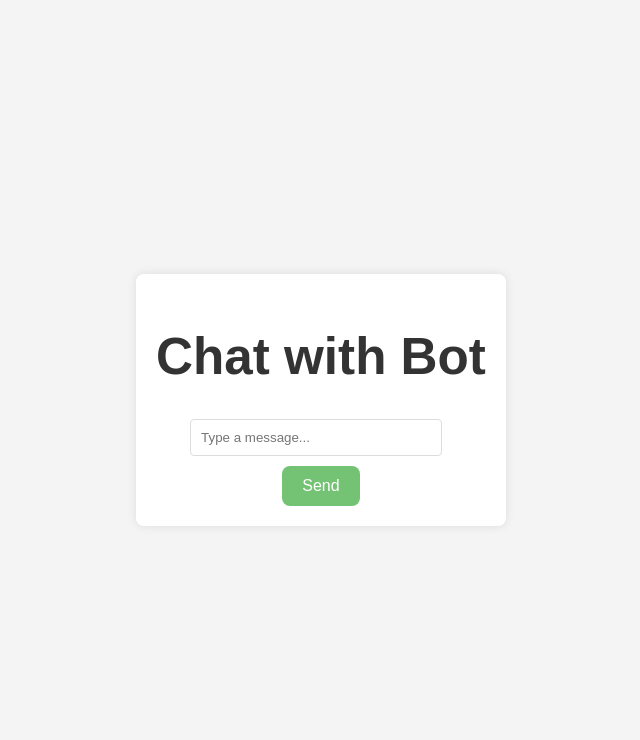
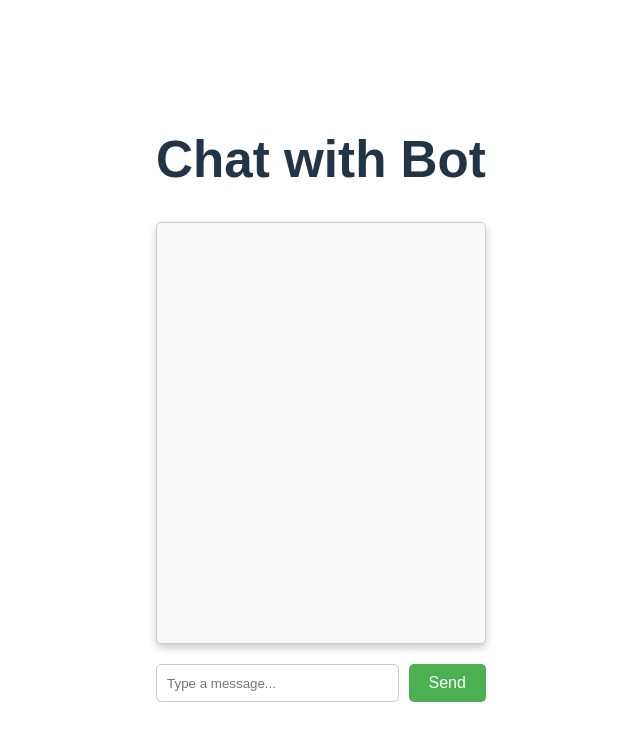
Before and after one commit to prakhar-radhakrishnan/bot_UI, a React (Vite) app in the folder client/: page / in a window 1280 px wide. Shown: the top 740 px of the page, without its empty margins (319-959 px from the left). Built offline with nearby package versions, Linux system fonts and the light colour scheme.

Commit message:
Update styles.css

```diff
--- a/client/src/styles.css
+++ b/client/src/styles.css
@@ -1,60 +1,191 @@
-/* styles.css */
-body {
+/* Container for the entire chat application */
+.container {
+  max-width: 600px;
+  margin: 0 auto;
+  padding: 20px;
   font-family: Arial, sans-serif;
-  background-color: #f4f4f4;
-  margin: 0;
-  padding: 0;
 }
 
-.container {
-  max-width: 600px;
-  margin: 50px auto;
-  padding: 20px;
-  background: white;
-  box-shadow: 0 0 10px rgba(0, 0, 0, 0.1);
-  border-radius: 8px;
+/* Style for the chat box */
+.chat-box {
+ border: 1px solid #ccc;
+  border-radius: 5px;
+  padding: 10px;
+  height: 400px;
+  overflow-y: auto;
+  margin-bottom: 20px;
+  background-color: #f9f9f9;
+  display: flex;
+  flex-direction: column;
+  box-shadow: 0 4px 8px rgba(0, 0, 0, 0.2); /* 3D shadow effect */
+
 }
 
-h1 {
-  text-align: center;
-  color: #333;
+/* Style for each message */
+.message {
+  display: flex;
+  flex-direction: column;
+  max-width: 80%;
+  padding: 10px;
+  border-radius: 10px;
+  position: relative;
+  word-break: break-word;
+  box-shadow: 0 4px 8px rgba(0, 0, 0, 0.2); /* 3D shadow effect */
+  transition: box-shadow 0.3s ease-in-out; /* Smooth transition for shadow effect */
 }
 
-input[type="text"] {
-  width: calc(100% - 100px);
-  padding: 10px;
-  border: 1px solid #ddd;
-  border-radius: 4px;
-  margin-right: 10px;
+/* Style for user messages */
+.user {
+  align-self: flex-end;
+  background-color: #d0f0c0;
+  text-align: right;
 }
 
-button {
-  margin-top: 10px;
+/* Style for bot messages */
+.bot {
+  align-self: flex-start;
+  background-color: #f0f0f0;
+  text-align: left;
+}
+
+/* Style for timestamps */
+.timestamp {
+  font-size: 0.75em;
+  color: #888;
+  margin-top: 0.1px;
+}
+
+/* Hover effect to enhance the 3D look */
+.message:hover {
+  box-shadow: 0 8px 16px rgba(0, 0, 0, 0.3);
+}
+
+/* Style for the input form */
+.input-form {
+  display: flex;
+  gap: 10px;
+}
+
+/* Style for the input box */
+.input-box {
+  flex: 1;
+  padding: 10px;
+  border: 1px solid #ccc;
+  border-radius: 5px;
+}
+
+/* Style for the send button */
+.send-button {
   padding: 10px 20px;
   border: none;
-  background-color: #74c274 !important; /* Light green color */
+  border-radius: 5px;
+  background-color: #4caf50;
   color: white;
-  border-radius: 4px;
   cursor: pointer;
+}
+
+.send-button:hover {
+  background-color: #45a049;
+}
+
+/* Custom scrollbar styling for WebKit browsers (Chrome, Safari) */
+.chat-box::-webkit-scrollbar {
+  width: 5px; /* Thin scrollbar */
+}
+
+.chat-box::-webkit-scrollbar-track {
+  background: #f1f1f1; /* Background of the scroll track */
+}
+
+.chat-box::-webkit-scrollbar-thumb {
+  background: #ce8911 !important ;/* Color of the scrollbar */
+  border-radius: 100px
 }
 
 
 
-p {
-  padding: 10px;
-  background-color: #e9ecef;
-  border-radius: 4px;
+
+
+
+
+
+
+
+
+
+
+
+
+
+
+
+
+/*
+.container {
+  width: 100%;
+  max-width: 600px;
+  margin: 0 auto;
+  padding: 20px;
+  font-family: Arial, sans-serif;
 }
 
-/* styles.css */
-@media (max-width: 600px) {
-  input[type="text"] {
-    width: calc(100% - 20px);
-    margin-right: 0;
-  }
+.chat-box {
+  border: 1px solid #ccc;
+  border-radius: 5px;
+  padding: 10px;
+  height: 400px;
+  overflow-y: auto;
+  margin-bottom: 20px;
+  background-color: #f9f9f9;
+  display: flex;
+  flex-direction: column;
+}
 
-  button {
-    width: 100%;
-    margin-top: 10px;
-  }
+.user-message, .bot-message {
+  padding: 10px;
+  border-radius: 10px;
+  margin: 10px 0;
+  max-width: 60%;
+  word-wrap: break-word;
+  position: relative;
 }
+
+.user-message {
+  background-color: #d1e7dd;
+  text-align: right;
+  align-self: flex-end;
+}
+
+.bot-message {
+  background-color: #f8d7da;
+  text-align: left;
+  align-self: flex-start;
+}
+
+.timestamp {
+  display: block;
+  font-size: 0.8em;
+  color: #888;
+  margin-top: 5px;
+}
+
+.input-form {
+  display: flex;
+  align-items: center;
+}
+
+.input-box {
+  flex-grow: 1;
+  padding: 10px;
+  border: 1px solid #ccc;
+  border-radius: 5px;
+  margin-right: 10px;
+}
+
+.send-button {
+  padding: 10px 20px;
+  background-color: lightgreen;
+  border: none;
+  border-radius: 5px;
+  cursor: pointer;
+} */
```
